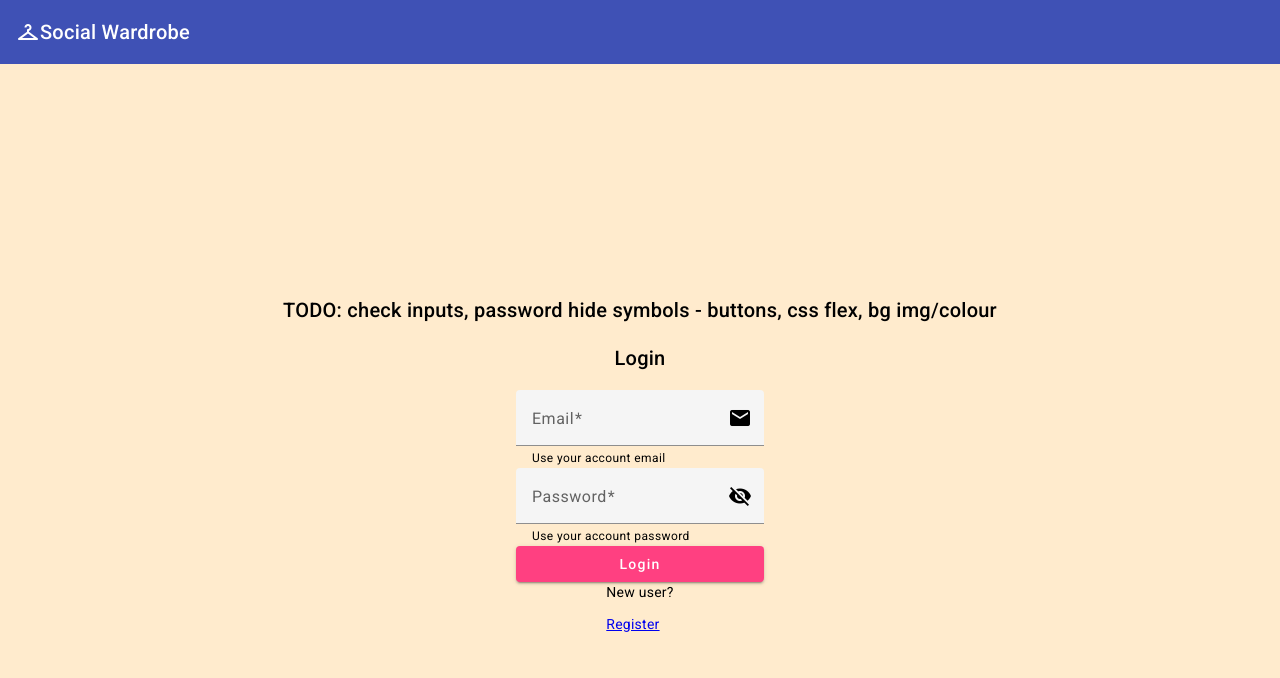
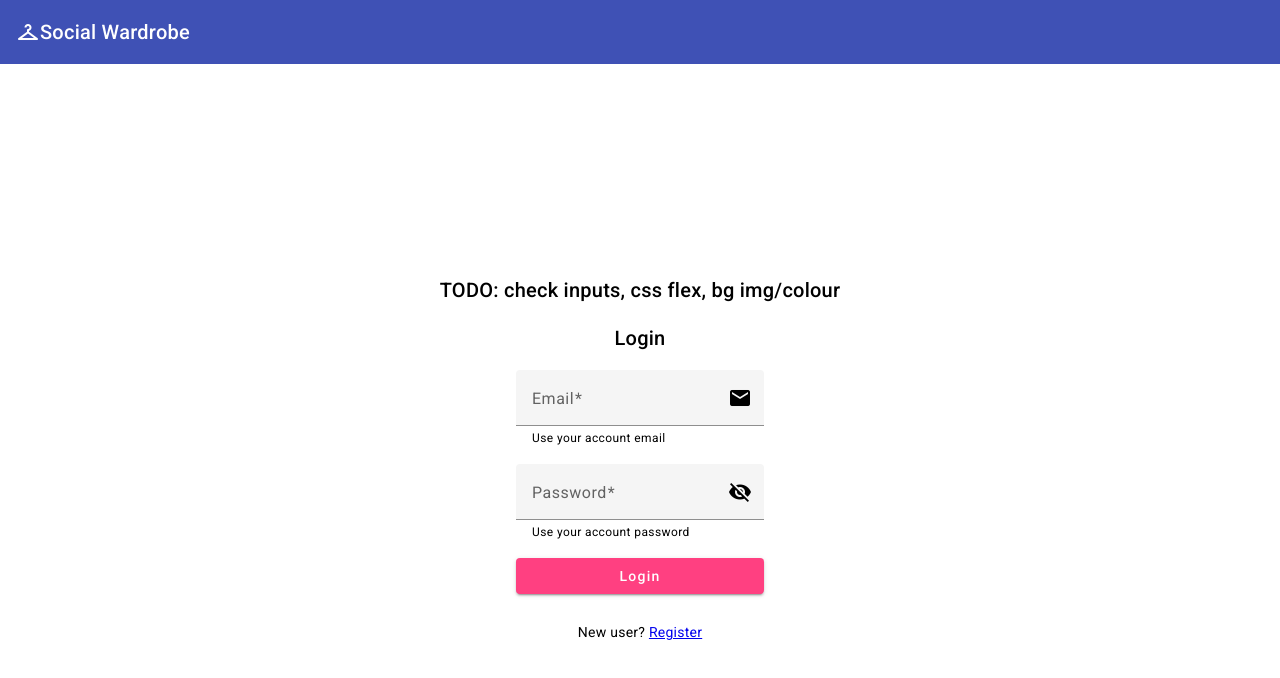
Before and after one commit to maxstepanyuk/social-wardrobe-angular, an Angular app: page /login in a window 1280 px wide. Shown: the top 678 px of the page. Built offline with nearby package versions, Linux system fonts and the light colour scheme.

Commit message:
wip: login form - styles 2

```diff
--- a/src/app/pages/login/login.component.html
+++ b/src/app/pages/login/login.component.html
@@ -1,8 +1,9 @@
 <div class="login-form">
 
-    <h2>TODO: check inputs, password hide symbols - buttons, css flex, bg img/colour</h2>
+    <h2>TODO: check inputs, css flex, bg img/colour</h2>
 
     <h2>Login</h2>
+
     <form>
 
         <mat-form-field>
@@ -26,11 +27,9 @@
         </mat-form-field>
 
         <button mat-raised-button color="accent">Login</button>
+
     </form>
 
-    <div>
-        <p>New user? </p>
-        <a routerLink="/register" routerLinkActive="active" ariaCurrentWhenActive="page">Register</a>
-    </div>
+    <p>New user? <a routerLink="/register" routerLinkActive="active" ariaCurrentWhenActive="page">Register</a></p>
 
 </div>
--- a/src/app/pages/login/login.component.scss
+++ b/src/app/pages/login/login.component.scss
@@ -4,8 +4,6 @@
     // background-position: center;
     // background-size: cover;
     // // filter: contrast(0.8) blur(10px);
-
-    background-color:blanchedalmond;
 
     width: 100%;
     height: 100%;
@@ -16,7 +14,12 @@
     align-items: center;
 }
 
-form {
+.login-form form {
     display: flex;
     flex-direction: column;
+    margin-bottom: 2em;
 }
+
+.login-form form mat-form-field {
+    margin-bottom: 1em;
+}
--- a/src/app/pages/login/login.component.ts
+++ b/src/app/pages/login/login.component.ts
@@ -11,7 +11,7 @@ export class LoginComponent {
   email = new FormControl('', [Validators.required, Validators.email]);
   getEmailErrorMessage() {
     if (this.email.hasError('required')) {
-      return 'Enter a valid email';
+      return 'Enter a value';
     }
     return this.email.hasError('email') ? 'Not a valid email' : '';
   }
```
